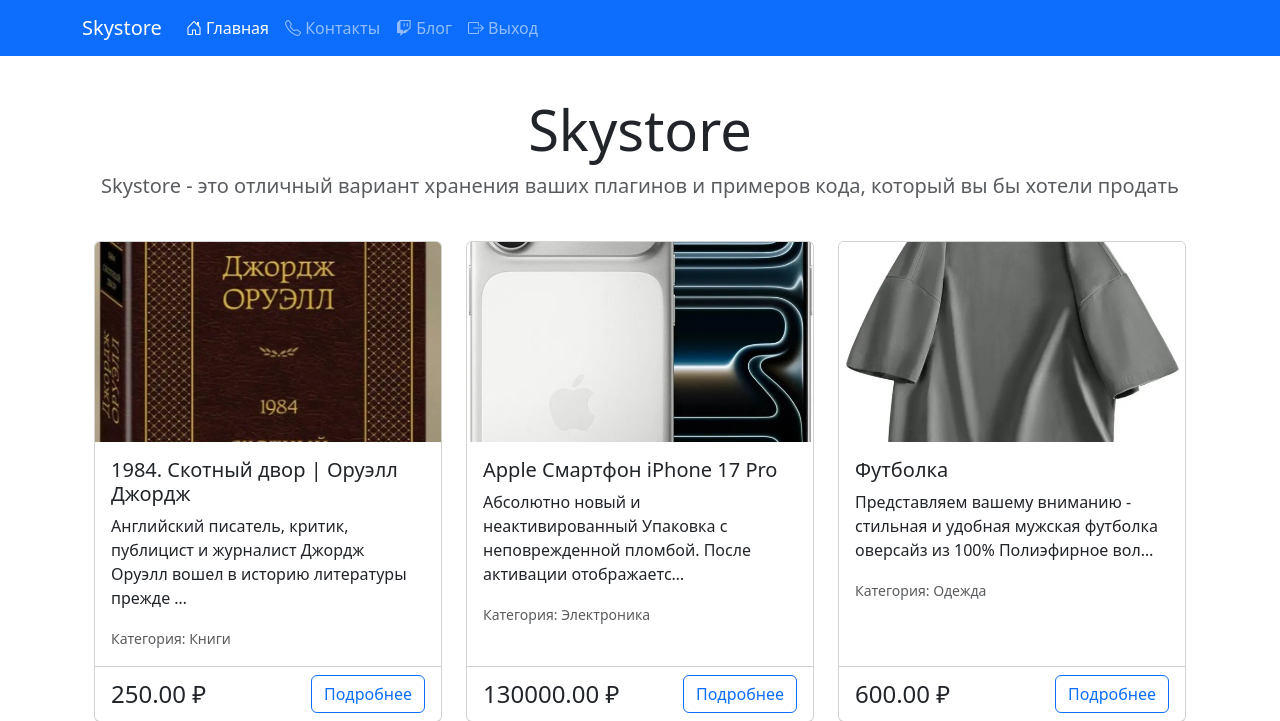
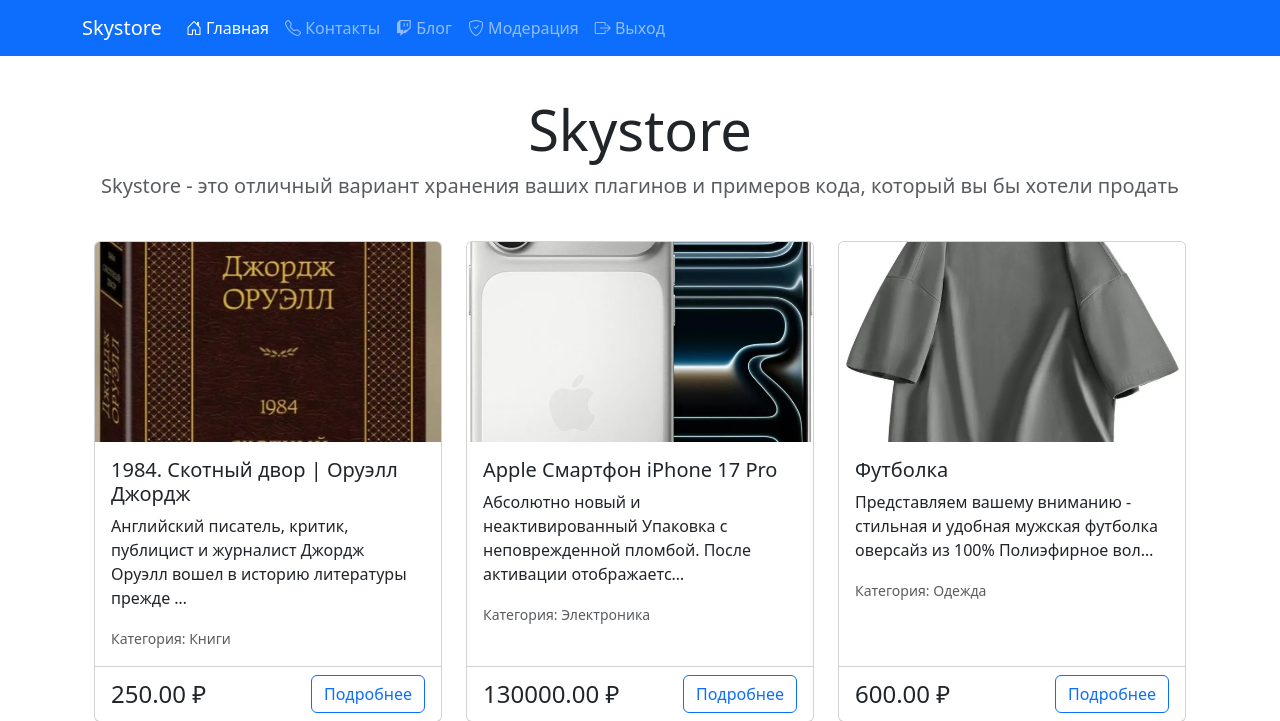
Before and after one commit to eburgcustom/homework_22_django, a Django app: page / in a window 1280 px wide. Shown: the top 721 px of the page. Run offline with Django 5.2, Linux system fonts and the light colour scheme; the visitor is signed in with stand-in values (Sample User, id 1); data comes from the database, SQL or seed files in the repository; some libraries are stand-ins or nearby versions.

Commit message:
change header.html catalog app

```diff
--- a/catalog/templates/includes/header.html
+++ b/catalog/templates/includes/header.html
@@ -26,6 +26,14 @@
                             <i class="bi bi-twitch"></i> Блог
                         </a>
                     </li>
+                    {% if perms.catalog.can_unpublish_product %}
+                    <li class="nav-item">
+                        <a class="nav-link {% if request.resolver_match.url_name == 'moderation_list' %}active{% endif %}"
+                           href="{% url 'catalog:moderation_list' %}">
+                            <i class="bi bi-shield-check"></i> Модерация
+                        </a>
+                    </li>
+                    {% endif %}
                     {% if user.is_authenticated %}
                     <li class="nav-item">
                         <a class="nav-link {% if request.resolver_match.url_name == 'users' %}active{% endif %}"
```
